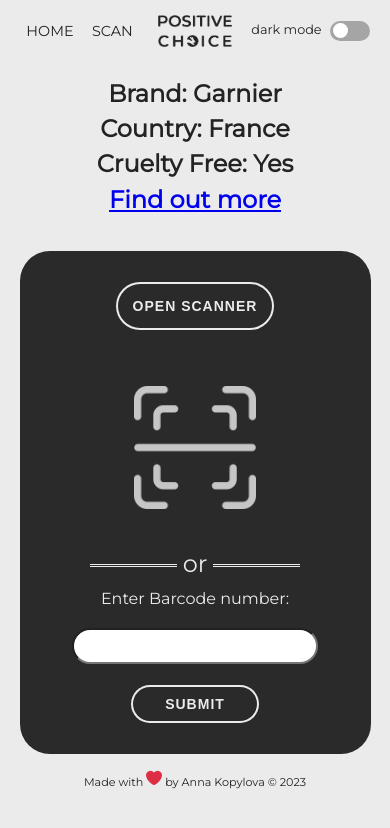
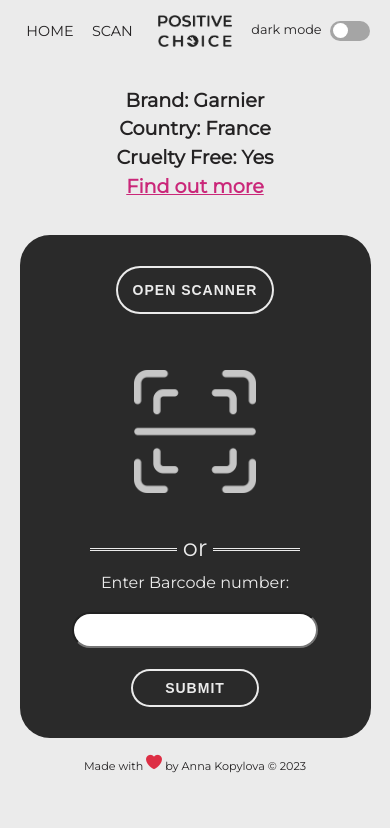
Before and after one commit to metisova/pawsitive_choice, a React app: page /scanning in a window 390 px wide. Shown: the top 828 px of the page. Built offline with nearby package versions, Linux system fonts and the light colour scheme; what react-zxing would draw is missing.

Commit message:
close-video-button appears after user grants access to the device's camera

```diff
--- a/src/components/BarcodeScanner/index.jsx
+++ b/src/components/BarcodeScanner/index.jsx
@@ -20,6 +20,9 @@
     onResult(result) {
       handleResult(result.getText());
     },
+    onDecodeStart() {
+      onCameraAccess(); // Call the onCameraAccess function when decoding starts
+      },
   });
 
   return <video ref={ref} className="video" />;
--- a/src/components/Scanner/index.jsx
+++ b/src/components/Scanner/index.jsx
@@ -1,5 +1,6 @@
 import React, { useState, useContext, useEffect } from 'react';
 import DB from '../../db.json';
+import './style.css';
 import { ThemeContext } from '../context';
 import { ScannerContainer } from '../ScannerContainer';
 
@@ -8,6 +9,7 @@
   const [brandTitle, setBrandTitle] = useState('Garnier');
   const [error, setError] = useState(null);
   const [scanner, setScanner] = useState(false);
+  const [cameraAccess, setCameraAccess] = useState(false);
 
   const handleBarcodeChange = (event) => {
     setBarcode(event.target.value);
@@ -61,6 +63,11 @@
 
   const closeScanner = () => {
     setScanner(false);
+    setCameraAccess(false);
+  };
+
+  const handleCameraAccess = () => {
+    setCameraAccess(true);
   };
 
   const handleResult = (result) => {
@@ -104,6 +111,7 @@
       darkMode={darkMode}
       text={text}
       handleResult={handleResult}
+      handleCameraAccess={handleCameraAccess}
     />
   );
 };
--- /dev/null
+++ b/src/components/Scanner/style.css
@@ -0,0 +1,16 @@
+.brand-info {
+  font-size: 2rem;
+  text-align: center;
+  line-height: 3.2rem;
+}
+
+.brand-url {
+  color: #ca2779;
+}
+
+@media (max-width: 840px) {
+  .brand-info {
+    font-size: 1.2rem;
+    line-height: 1.8rem;
+  }
+}
--- a/src/components/ScannerContainer/index.jsx
+++ b/src/components/ScannerContainer/index.jsx
@@ -14,6 +14,7 @@
   darkMode,
   text,
   handleResult,
+  handleCameraAccess
 }) => {
   return (
     <div>
@@ -29,7 +30,8 @@
                 x
               </button>
               <div className="video-mid-container">
-                <BarcodeScanner paused={!scanner} handleResult={handleResult} />
+                <BarcodeScanner paused={!scanner} handleResult={handleResult}
+                onCameraAccess={handleCameraAccess} />
               </div>
             </div>
           ) : (
--- a/src/components/ScannerContainer/style.css
+++ b/src/components/ScannerContainer/style.css
@@ -116,6 +116,13 @@
   width: 40px;
   height: 40px;
   border-radius: 5px;
+  border: 0px;
+  transition-property: background-color, border-color, color, box-shadow, filter;
+  transition-duration: .3s;
+}
+
+.close-video-button:hover {
+  background-color: #ca2779;
 }
 
 .video-mid-container {
@@ -133,17 +140,11 @@
   padding: 30px 0;
 }
 
-.brand-info {
-  font-size: 2rem;
-  text-align: center;
-  line-height: 3rem;
-}
-
 @media (max-width: 840px) {
 
   .scanner-container {
     flex-direction: column;
-    margin: 1.2rem auto 0;
+    margin: 1.8rem auto 0;
     gap: 1.5rem;
   }
 
@@ -184,9 +185,4 @@
     min-width: 130px;
     padding: 10px 7px;
   }
-
-  .brand-info {
-    font-size: 1.5rem;
-    line-height: 2.2rem;
-  }
 }
```
